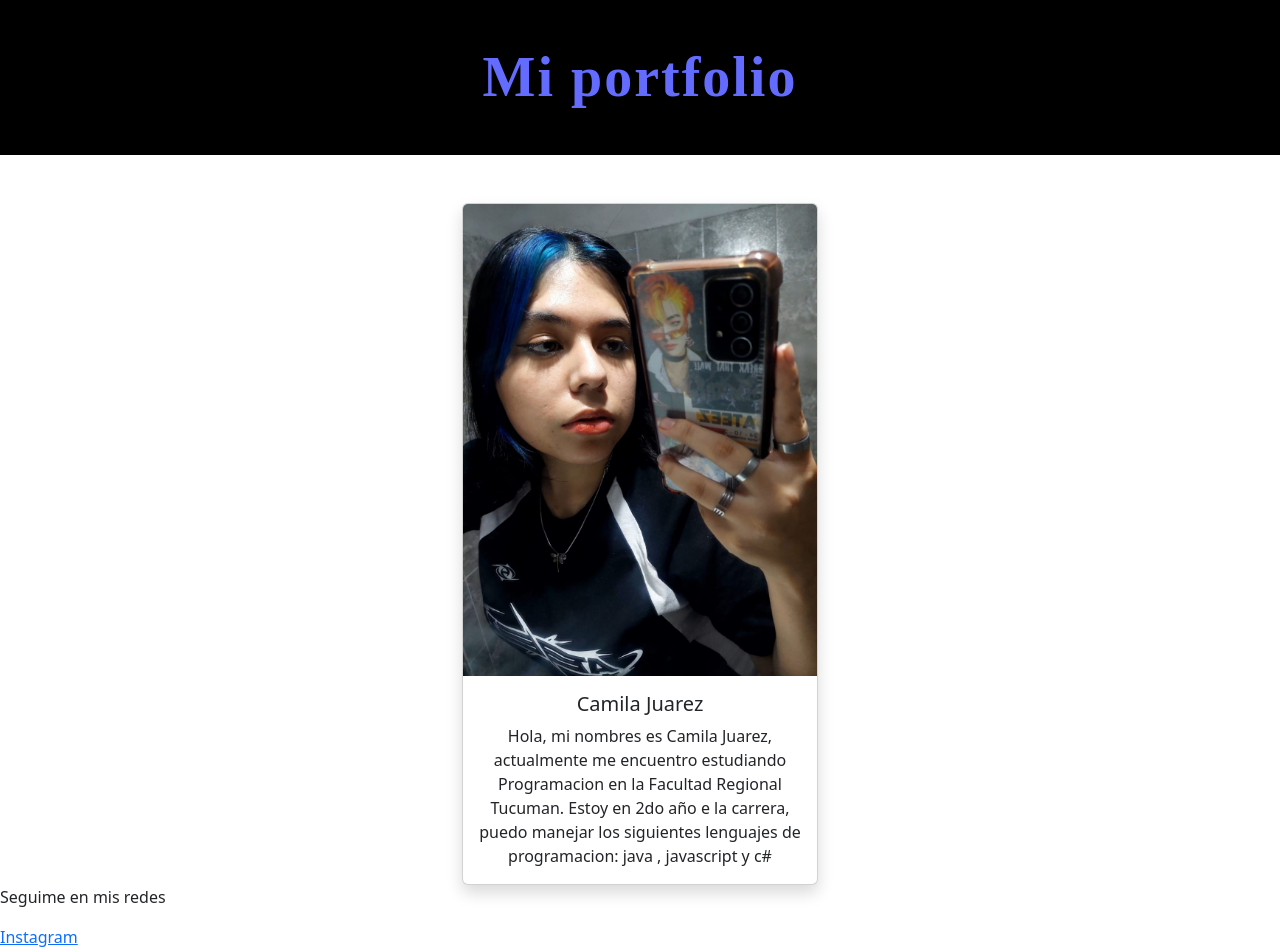
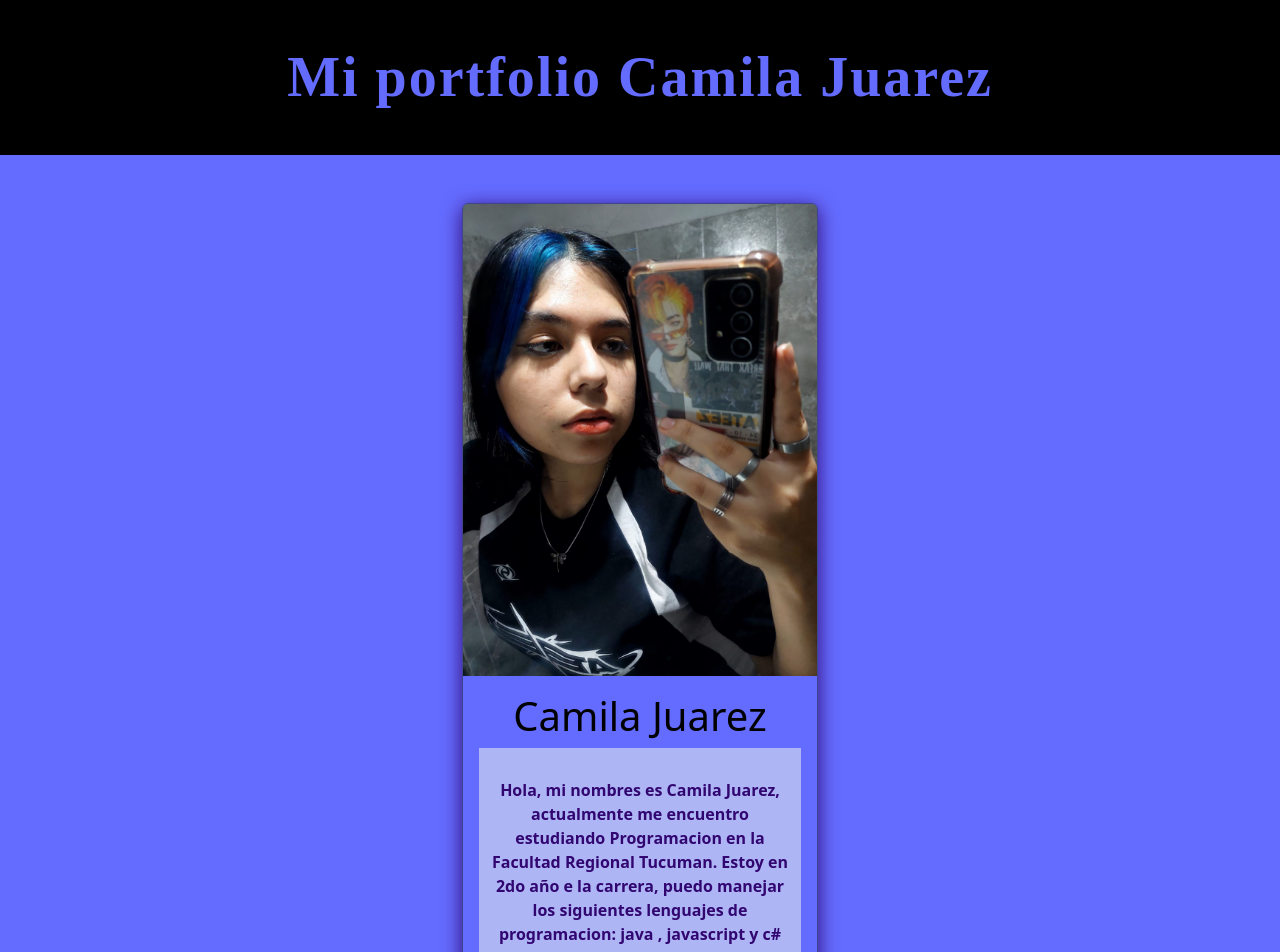
Before and after one commit to CamilaJuarez99/Proyecto-PortFolio-React, a React (Vite) app in the folder mi-portfolio-camila/: page / in a window 1280 px wide. Shown: the top 952 px of the page. Built offline with nearby package versions, Linux system fonts and the light colour scheme.

Commit message:
le hice una carpeta a main para el css

```diff
--- a/mi-portfolio-camila/src/componnets/Header.jsx
+++ b/mi-portfolio-camila/src/componnets/Header.jsx
@@ -1,4 +1,4 @@
-const Header = (datos) => {
+const Header = ({ datos }) => {
   return (
     <div className="header">
       <br />
--- a/mi-portfolio-camila/src/componnets/Main.jsx
+++ b/mi-portfolio-camila/src/componnets/Main.jsx
@@ -1,21 +1,25 @@
 import 'bootstrap/dist/css/bootstrap.min.css';
 import { Container, Row, Col, Card } from 'react-bootstrap';
+import '../main.css';
+
 
 const Main = ({ datos }) => {
   return (
-    <Container className="mt-5">
+    <div className='main'>
+      <Container className="mt-5 mi-container" >
       <Row className="justify-content-center">
         <Col md={6} lg={4}>
-          <Card className="text-center shadow">
+          <Card className="text-center mi-card">
             <Card.Img variant="top" src={datos.imagen} />
             <Card.Body>
-              <Card.Title>{datos.nombre} {datos.apellido}</Card.Title>
-              <Card.Text>{datos.presentacion}</Card.Text>
+              <Card.Title className='titulo'>{datos.nombre} {datos.apellido}</Card.Title>
+              <Card.Text className='texto'>{datos.presentacion}</Card.Text>
             </Card.Body>
           </Card>
         </Col>
       </Row>
     </Container>
+    </div>
   );
 };
 
--- a/mi-portfolio-camila/src/index.css
+++ b/mi-portfolio-camila/src/index.css
@@ -1,15 +1,9 @@
-body{
-  text-align: center;
-  padding: 0;
-  margin: 0;
-}
 
 .header{
 
   background-color: black;
   color: #646cff;
   padding: 20px 0;
-
   text-align: center;
   width: 100%;
   margin: 0;
@@ -26,8 +20,3 @@ body{
   font-family: 'Times New Roman', Times, serif;
 
 }
-
-
-.main {
-  background-color: #646cff;
-}
--- /dev/null
+++ b/mi-portfolio-camila/src/main.css
@@ -0,0 +1,32 @@
+
+.mi-card {
+    background-color: #646cff;
+    border: 1px solid #3e478e;
+    box-shadow: 0 4px 20px  #320671;
+    transition: transform 0.3s ease;
+  }
+
+  .mi-card:hover {
+    transform: scale(1.02);
+  }
+
+
+  .titulo {
+    color: rgb(0, 0, 0);
+    font-size: 2.5rem;
+
+  }
+
+  .texto {
+    color: #320671;
+    font-size: italic;
+    width: 100%;
+    background-color: #adb5f5;
+    font-weight: bold;
+    margin: 0%;
+    padding: 30px 10px ;
+  }
+
+  body{
+    background-color: #646cff;
+  }
--- a/mi-portfolio-camila/src/pages/Home.jsx
+++ b/mi-portfolio-camila/src/pages/Home.jsx
@@ -14,7 +14,7 @@ const Home = () => {
 
     return (
         <div>
-      <Header nombre={datos.nombre.apellido} />
+      <Header datos={datos} />
       <Main datos={datos} />
       <Footer />
     </div>
```
